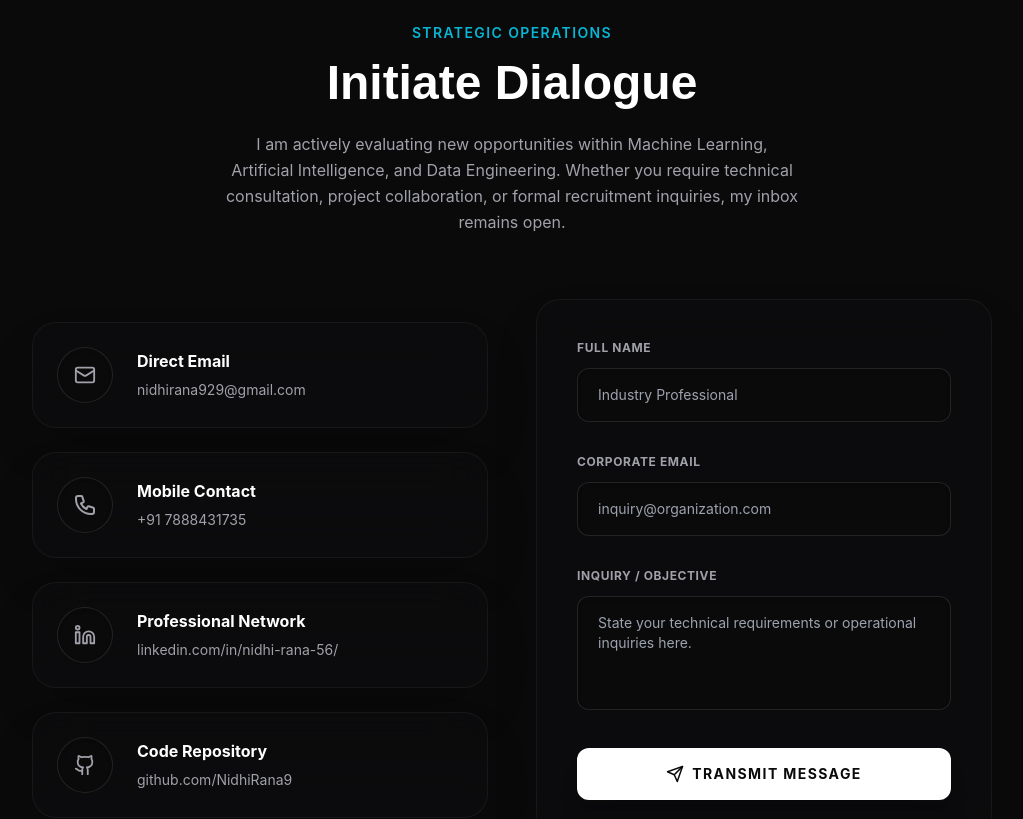
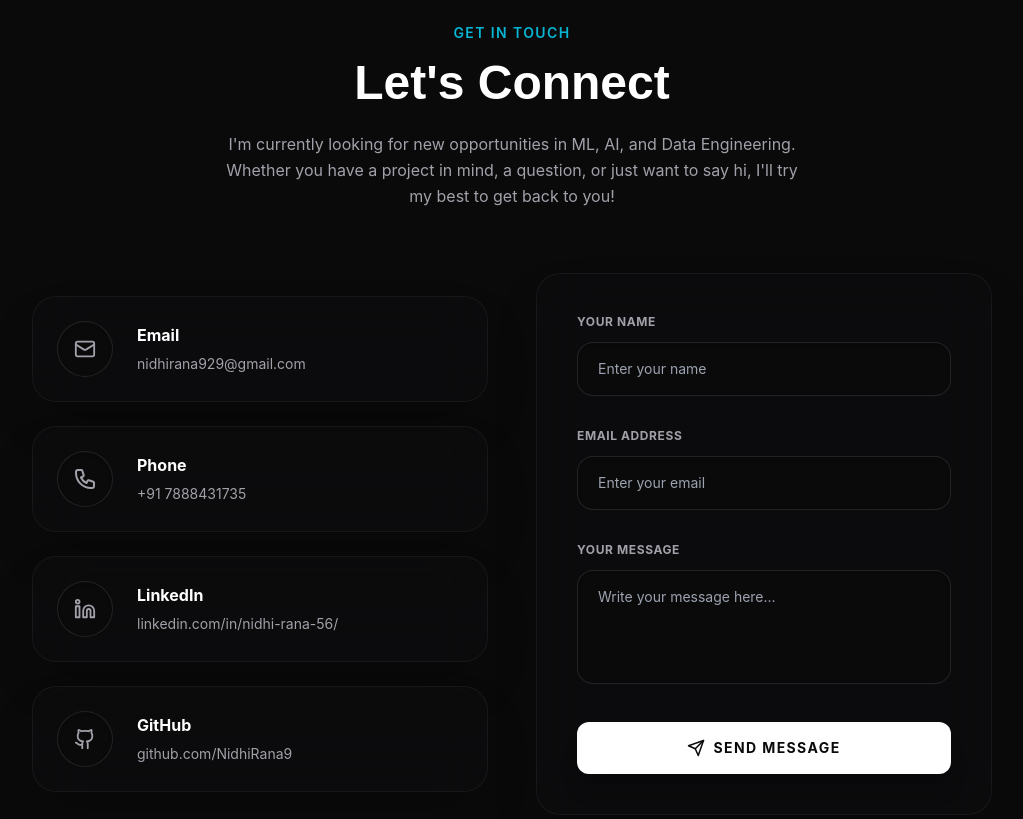
Before and after one commit to NidhiRana9/nidhi-portfolio, a React (Vite) app: page / in a window 1280 px wide. Shown: the part 9080-9899 px from the top of the page, without its empty margins (128-1151 px from the left). Built offline with nearby package versions, Linux system fonts and the light colour scheme.

Commit message:
contact section upgrade

```diff
--- a/src/components/Contact.jsx
+++ b/src/components/Contact.jsx
@@ -67,10 +67,10 @@ export default function Contact() {
            transition={{ duration: 0.5 }}
            className="text-center mb-16"
         >
-          <h2 className="text-accent-main font-semibold mb-4 tracking-widest uppercase text-sm">Strategic Operations</h2>
-          <h3 className="text-4xl md:text-5xl font-heading font-bold text-text-main mb-6">Initiate Dialogue</h3>
+          <h2 className="text-accent-main font-semibold mb-4 tracking-widest uppercase text-sm">Get in Touch</h2>
+          <h3 className="text-4xl md:text-5xl font-heading font-bold text-text-main mb-6">Let's Connect</h3>
           <p className="text-text-sec max-w-xl mx-auto leading-relaxed">
-            I am actively evaluating new opportunities within Machine Learning, Artificial Intelligence, and Data Engineering. Whether you require technical consultation, project collaboration, or formal recruitment inquiries, my inbox remains open.
+            I'm currently looking for new opportunities in ML, AI, and Data Engineering. Whether you have a project in mind, a question, or just want to say hi, I'll try my best to get back to you!
           </p>
         </motion.div>
 
@@ -93,7 +93,7 @@ export default function Contact() {
                 <Mail className="text-text-sec group-hover:text-accent-main transition-colors" size={22} />
               </div>
               <div>
-                <h4 className="text-text-main font-bold text-base mb-1">Direct Email</h4>
+                <h4 className="text-text-main font-bold text-base mb-1">Email</h4>
                 <span className="text-text-sec text-sm group-hover:text-accent-main transition-colors">
                   nidhirana929@gmail.com
                 </span>
@@ -112,7 +112,7 @@ export default function Contact() {
                 </svg>
               </div>
               <div>
-                <h4 className="text-text-main font-bold text-base mb-1">Mobile Contact</h4>
+                <h4 className="text-text-main font-bold text-base mb-1">Phone</h4>
                 <span className="text-text-sec text-sm group-hover:text-accent-main transition-colors">
                   +91 7888431735
                 </span>
@@ -131,7 +131,7 @@ export default function Contact() {
                 <Linkedin className="text-text-sec group-hover:text-[#0A66C2] transition-colors" size={22} />
               </div>
               <div>
-                <h4 className="text-text-main font-bold text-base mb-1">Professional Network</h4>
+                <h4 className="text-text-main font-bold text-base mb-1">LinkedIn</h4>
                 <span className="text-text-sec text-sm group-hover:text-[#0A66C2] transition-colors">
                   linkedin.com/in/nidhi-rana-56/
                 </span>
@@ -150,7 +150,7 @@ export default function Contact() {
                 <Github className="text-text-sec group-hover:text-text-main transition-colors" size={22} />
               </div>
               <div>
-                <h4 className="text-text-main font-bold text-base mb-1">Code Repository</h4>
+                <h4 className="text-text-main font-bold text-base mb-1">GitHub</h4>
                 <span className="text-text-sec text-sm group-hover:text-text-main transition-colors">
                   github.com/NidhiRana9
                 </span>
@@ -174,7 +174,7 @@ export default function Contact() {
                   initial={{ opacity: 0, y: -20 }} animate={{ opacity: 1, y: 0 }} exit={{ opacity: 0, y: -20 }}
                   className="absolute -top-16 left-0 right-0 bg-green-500/10 border border-green-500/20 text-green-400 p-4 rounded-xl flex items-center justify-center gap-2 backdrop-blur-md shadow-lg"
                 >
-                  <CheckCircle2 size={18} /> Message delivered! I’ll get back to you soon.
+                  <CheckCircle2 size={18} /> Message sent! I’ll get back to you soon.
                 </motion.div>
               )}
               {status === 'error' && (
@@ -188,7 +188,7 @@ export default function Contact() {
             </AnimatePresence>
 
             <div>
-              <label htmlFor="name" className="block text-xs font-bold uppercase tracking-wider text-text-sec mb-3">Full Name</label>
+              <label htmlFor="name" className="block text-xs font-bold uppercase tracking-wider text-text-sec mb-3">Your Name</label>
               <input
                 type="text"
                 id="name"
@@ -196,12 +196,12 @@ export default function Contact() {
                 value={formData.name}
                 onChange={handleChange}
                 required
-                className="w-full bg-background/50 border border-white/10 rounded-xl px-5 py-4 text-sm text-text-main focus:outline-none focus:border-accent-main/50 focus:bg-background/80 transition-all shadow-inner"
-                placeholder="Industry Professional"
+                className="w-full bg-background/50 border border-white/10 rounded-2xl px-5 py-4 text-sm text-text-main focus:outline-none focus:border-accent-main/70 focus:bg-background/80 transition-all shadow-inner hover:border-white/20"
+                placeholder="Enter your name"
               />
             </div>
             <div>
-              <label htmlFor="email" className="block text-xs font-bold uppercase tracking-wider text-text-sec mb-3">Corporate Email</label>
+              <label htmlFor="email" className="block text-xs font-bold uppercase tracking-wider text-text-sec mb-3">Email Address</label>
               <input
                 type="email"
                 id="email"
@@ -209,12 +209,12 @@ export default function Contact() {
                 value={formData.email}
                 onChange={handleChange}
                 required
-                className="w-full bg-background/50 border border-white/10 rounded-xl px-5 py-4 text-sm text-text-main focus:outline-none focus:border-accent-main/50 focus:bg-background/80 transition-all shadow-inner"
-                placeholder="inquiry@organization.com"
+                className="w-full bg-background/50 border border-white/10 rounded-2xl px-5 py-4 text-sm text-text-main focus:outline-none focus:border-accent-main/70 focus:bg-background/80 transition-all shadow-inner hover:border-white/20"
+                placeholder="Enter your email"
               />
             </div>
             <div>
-              <label htmlFor="message" className="block text-xs font-bold uppercase tracking-wider text-text-sec mb-3">Inquiry / Objective</label>
+              <label htmlFor="message" className="block text-xs font-bold uppercase tracking-wider text-text-sec mb-3">Your Message</label>
               <textarea
                 id="message"
                 name="message"
@@ -222,8 +222,8 @@ export default function Contact() {
                 onChange={handleChange}
                 required
                 rows={4}
-                className="w-full bg-background/50 border border-white/10 rounded-xl px-5 py-4 text-sm text-text-main focus:outline-none focus:border-accent-main/50 focus:bg-background/80 transition-all resize-none shadow-inner"
-                placeholder="State your technical requirements or operational inquiries here."
+                className="w-full bg-background/50 border border-white/10 rounded-2xl px-5 py-4 text-sm text-text-main focus:outline-none focus:border-accent-main/70 focus:bg-background/80 transition-all resize-none shadow-inner hover:border-white/20"
+                placeholder="Write your message here..."
               ></textarea>
             </div>
             <motion.button
@@ -236,12 +236,12 @@ export default function Contact() {
               {status === 'submitting' ? (
                 <>
                   <Loader2 size={18} className="animate-spin" />
-                  Transmitting...
+                  Sending...
                 </>
               ) : (
                 <>
                   <Send size={18} className="group-hover:translate-x-1 group-hover:-translate-y-1 transition-transform" />
-                  Transmit Message
+                  Send Message
                 </>
               )}
             </motion.button>
```
